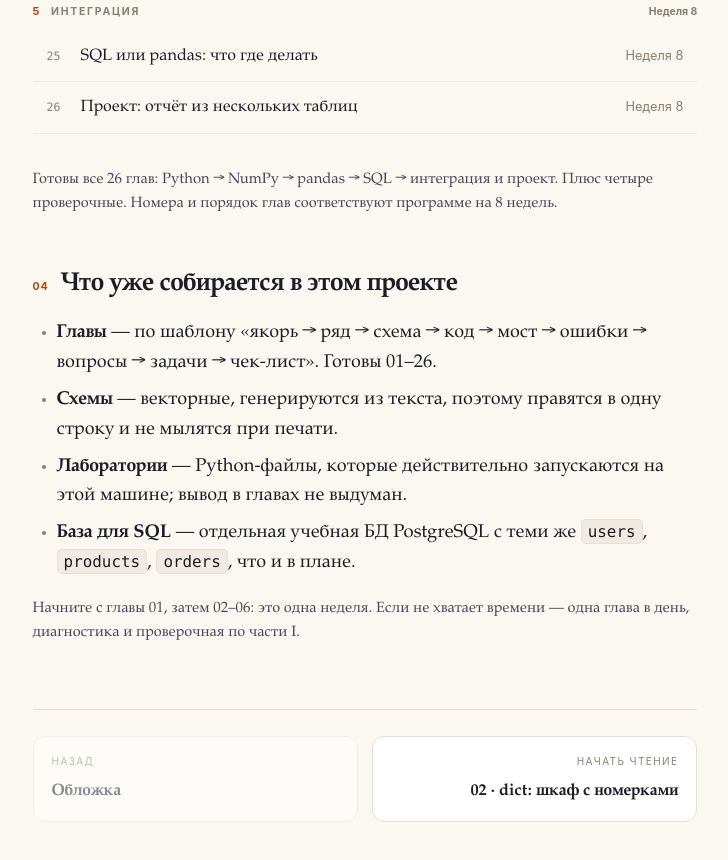
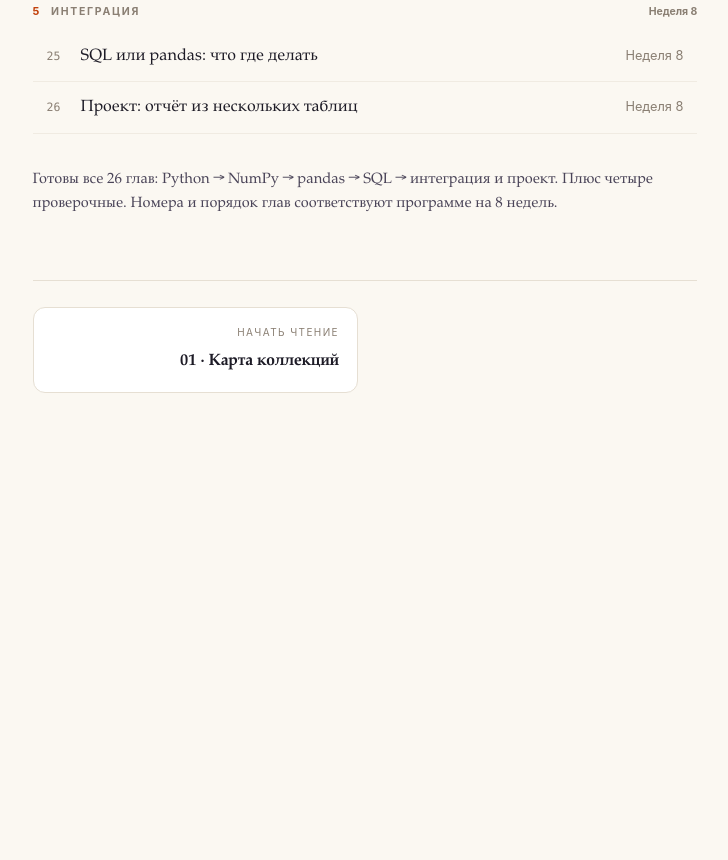
Before and after one commit to aleksey-s-lozhkin/python-sql-guide, a plain HTML site: page guide/index.html in a window 1280 px wide. Shown: the part 4372-5232 px from the top of the page, without its empty margins (431-1159 px from the left). After the commit the page ends 4885 px from the top, so only its background shows below. Drawn offline with Linux system fonts and the light colour scheme.

Commit message:
Обложка: убрать лишний блок «Что уже собирается» и ссылку «Назад»

```diff
--- a/guide/index.html
+++ b/guide/index.html
@@ -122,20 +122,10 @@
         <p class="small">Готовы все 26 глав: Python → NumPy → pandas → SQL → интеграция и проект. Плюс четыре проверочные. Номера и порядок глав соответствуют программе на 8 недель.</p>
       </section>
 
-      <section>
-        <h2><span class="num">04</span>Что уже собирается в этом проекте</h2>
-        <ul>
-          <li><strong>Главы</strong> — по шаблону «якорь → ряд → схема → код → мост → ошибки → вопросы → задачи → чек-лист». Готовы 01–26.</li>
-          <li><strong>Схемы</strong> — векторные, генерируются из текста, поэтому правятся в одну строку и не мылятся при печати.</li>
-          <li><strong>Лаборатории</strong> — Python-файлы, которые действительно запускаются на этой машине; вывод в главах не выдуман.</li>
-          <li><strong>База для SQL</strong> — отдельная учебная БД PostgreSQL с теми же <code class="inl">users</code>, <code class="inl">products</code>, <code class="inl">orders</code>, что и в плане.</li>
-        </ul>
-        <p class="small">Начните с главы 01, затем 02–06: это одна неделя. Если не хватает времени — одна глава в день, диагностика и проверочная по части I.</p>
-      </section>
+
 
       <div class="pager">
-        <a class="prev off" href="#"><span class="dir">Назад</span><span class="ttl">Обложка</span></a>
-        <a class="next" href="ch-02-dict.html"><span class="dir">Начать чтение</span><span class="ttl">02 · dict: шкаф с номерками</span></a>
+        <a class="next" href="ch-01-python-collections.html"><span class="dir">Начать чтение</span><span class="ttl">01 · Карта коллекций</span></a>
       </div>
 
     </div>
--- a/guide/sw.js
+++ b/guide/sw.js
@@ -1,5 +1,5 @@
 // Сгенерировано tools/gen_sw.cjs — не править руками.
-const CACHE = "assoc-guide-v6f982c9c";
+const CACHE = "assoc-guide-v617548d9";
 const PRECACHE = [
   "./assets/app.js",
   "./assets/icons/favicon.svg",
```
